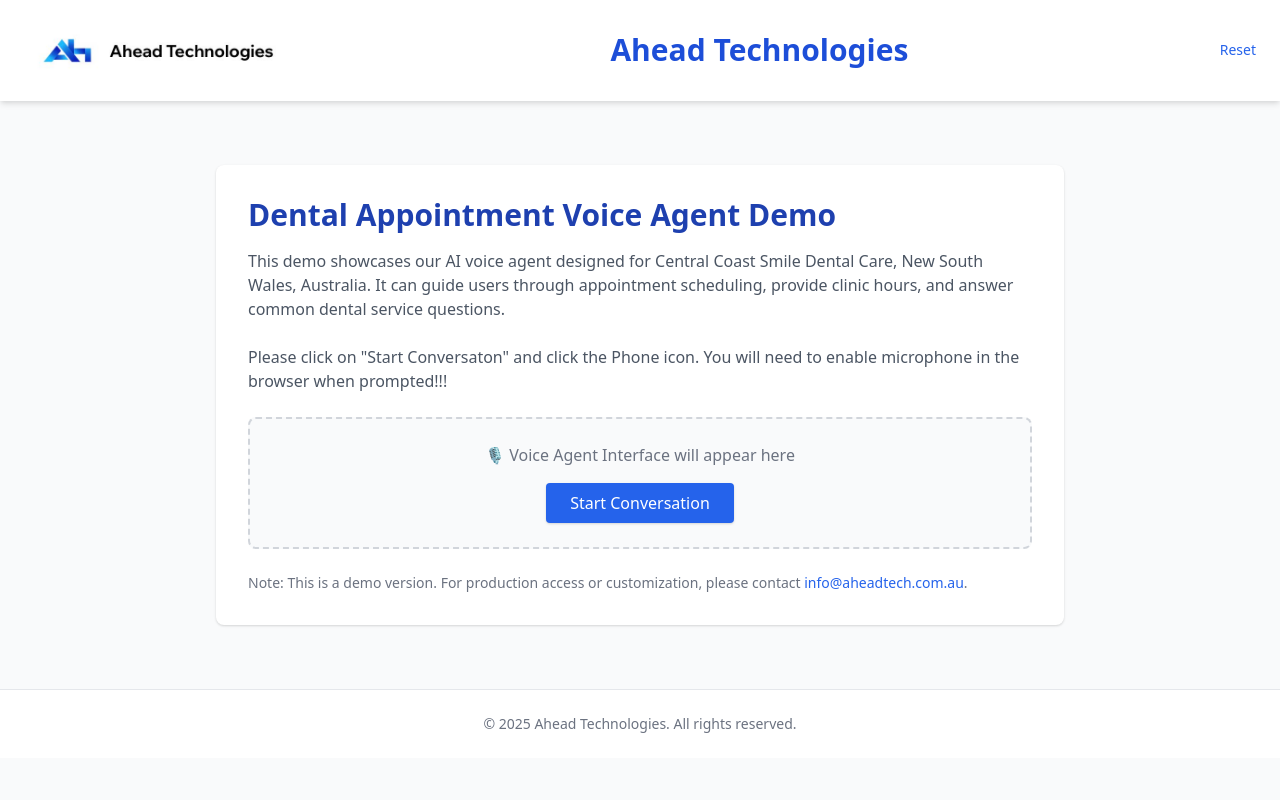
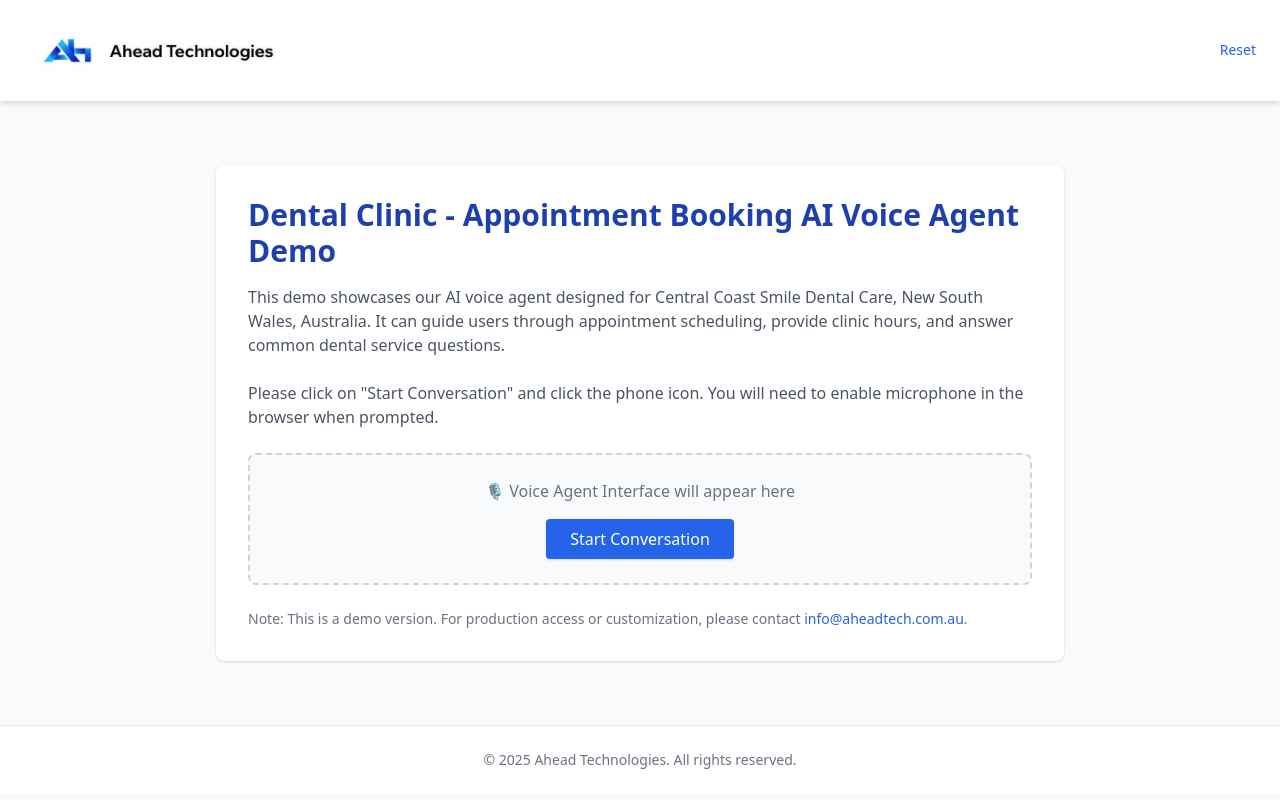
Before and after one commit to harjotsingh23208/aheadtech-com-au, a plain HTML site: page index.html in a window 1280 px wide. Drawn offline with nearby package versions, Linux system fonts and the light colour scheme.

Commit message:
Update index.html

```diff
--- a/index.html
+++ b/index.html
@@ -14,7 +14,7 @@
   <header class="bg-white shadow-md">
     <div class="max-w-7xl mx-auto px-6 py-4 flex justify-between items-center">
 	  <img src="Logo.jpg" width="275" height="125" alt="Logo" />
-      <h1 class="text-3xl font-bold text-blue-700">Ahead Technologies</h1>
+  <!--    <h1 class="text-3xl font-bold text-blue-700">Ahead Technologies</h1> -->
       <a href="index.html" class="text-sm text-blue-600 hover:underline">Reset</a>
     </div>
   </header>
@@ -22,12 +22,12 @@
   <!-- Demo Panel -->
   <main class="max-w-4xl mx-auto px-6 py-16">
     <div class="bg-white rounded-lg shadow p-8">
-      <h2 class="text-3xl font-bold text-blue-800 mb-4">Dental Appointment Voice Agent Demo</h2>
+      <h2 class="text-3xl font-bold text-blue-800 mb-4">Dental Clinic - Appointment Booking AI Voice Agent Demo</h2>
       <p class="text-gray-600 text-md mb-6">
         This demo showcases our AI voice agent designed for Central Coast Smile Dental Care, New South Wales, Australia. It can guide users through appointment scheduling, provide clinic hours, and answer common dental service questions.
       </p>
       <p class="text-gray-600 text-md mb-6">
-        Please click on "Start Conversaton" and click the Phone icon. You will need to enable microphone in the browser when prompted!!!
+        Please click on "Start Conversation" and click the phone icon. You will need to enable microphone in the browser when prompted.
       </p>
 
 
```
